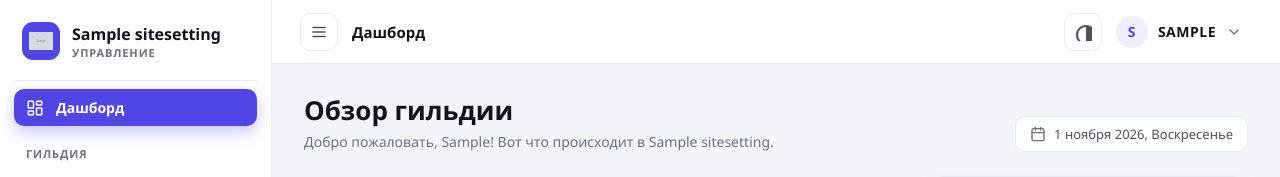
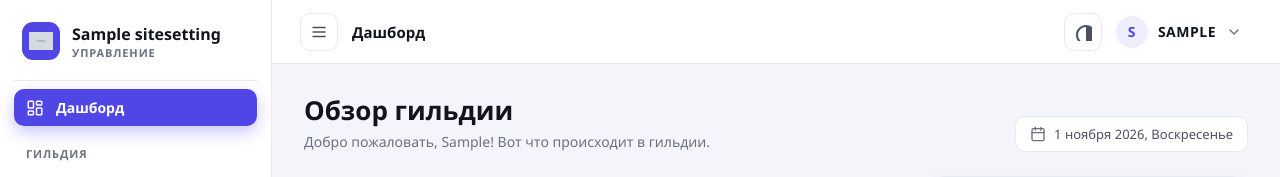
Before and after one commit to THEChrismoth/Perfect_World_guild_forum, a Django app: page /admin/ in a window 1280 px wide. Shown: the top 177 px of the page. Run offline with Django 5.2, Linux system fonts and the light colour scheme; a user stored in the database is signed in; tables that the repository leaves empty hold one stand-in row (values such as "Sample post"); grey boxes marked "Sample" are stand-in pictures; data that the repository does not hold is empty.

Commit message:
UPDATE: приветствие на дашборде без названия гильдии
- под заголовком дашборда фиксированная надпись «Вот что происходит в гильдии» вместо подстановки названия сайта

Co-Authored-By: Claude Opus 5.5 <noreply@anthropic.com>

```diff
--- a/app/templates/admin/index.html
+++ b/app/templates/admin/index.html
@@ -15,7 +15,7 @@
     <section class="ga-hero">
         <div>
             <h1 class="ga-hero-title">Обзор гильдии</h1>
-            <p class="ga-hero-sub">Добро пожаловать, {% firstof user.get_short_name user.get_username %}! Вот что происходит в {{ site_header }}.</p>
+            <p class="ga-hero-sub">Добро пожаловать, {% firstof user.get_short_name user.get_username %}! Вот что происходит в гильдии.</p>
         </div>
         <span class="ga-chip-date">{% ga_icon "calendar" %}{% now "j E Y, l" %}</span>
     </section>
```
